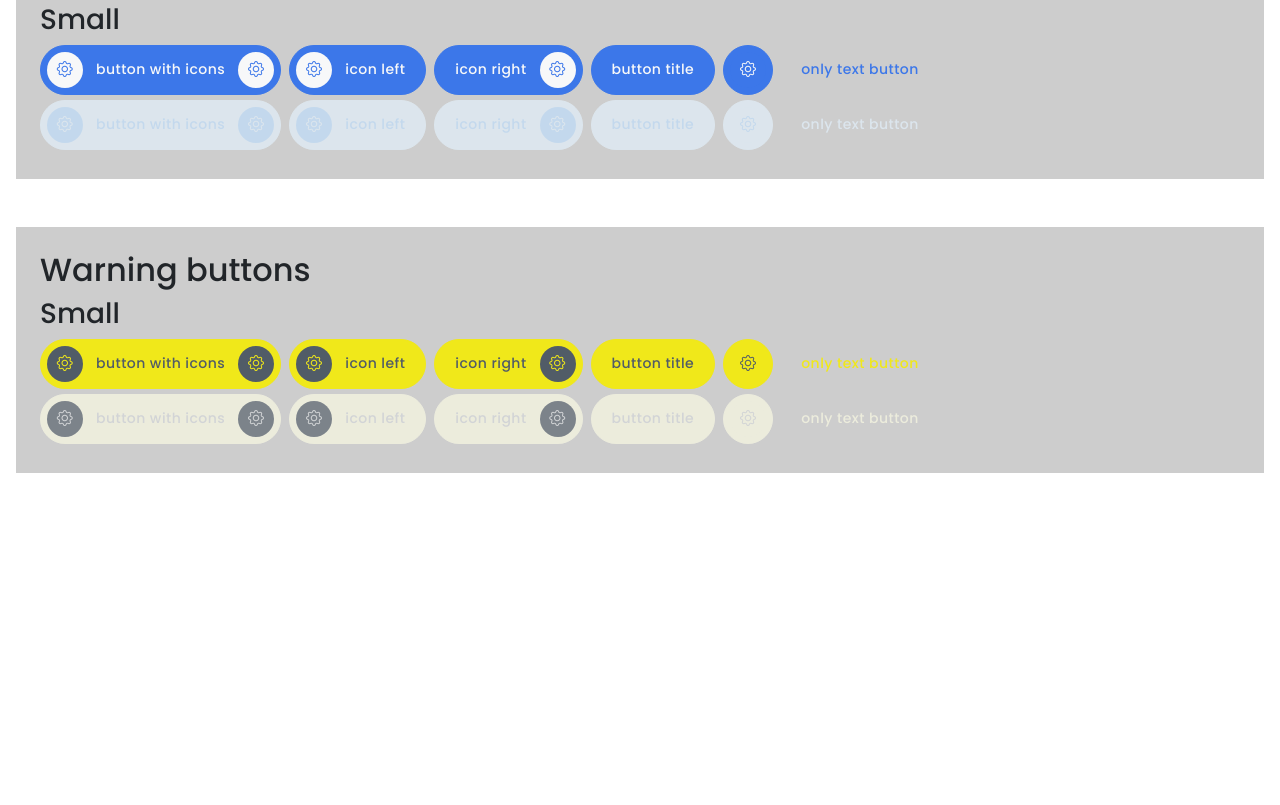
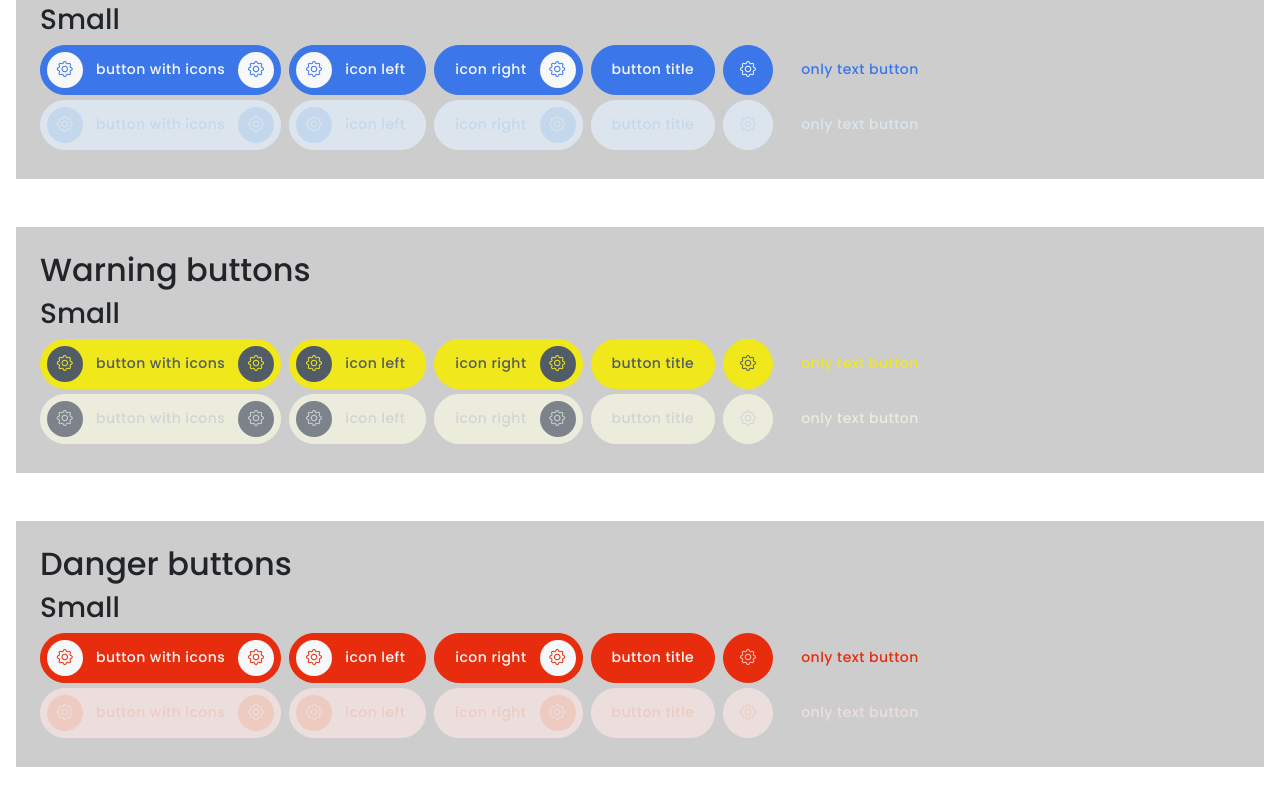
Before and after one commit to lelekann/forklift, a website: page buttons.html in a window 1280 px wide. Shown: the part 1278-2083 px from the top of the page. Before the commit the page ends 1815 px from the top, so only its background shows below. Drawn offline with nearby package versions, Linux system fonts and the light colour scheme.

Commit message:
fixed danger and danger disabled buttons

```diff
--- a/buttons.html
+++ b/buttons.html
@@ -480,5 +480,71 @@
         </div>
       </div>
     </section>
+
+    <section class="mb-5 p-4">
+      <h2>Danger buttons</h2>
+      <div>
+        <h3>Small</h3>
+        <div class="d-flex gap-2 justify-content">
+          <button class="btn btn-danger btn-sm">
+            <i class="bi bi-gear icon-left"></i>
+            <span class="btn-text">Button with icons</span>
+            <i class="bi bi-gear icon-right"></i>
+          </button>
+
+          <button class="btn btn-danger btn-sm">
+            <i class="bi bi-gear icon-left"></i>
+            <span class="btn-text">icon left</span>
+          </button>
+
+          <button class="btn btn-danger btn-sm">
+            <span class="btn-text">icon right</span>
+            <i class="bi bi-gear icon-right"></i>
+          </button>
+
+          <button class="btn btn-danger btn-sm">
+            <span class="btn-text">button title</span>
+          </button>
+
+          <button class="btn btn-danger btn-sm">
+            <i class="bi bi-gear icon-only"></i>
+          </button>
+
+          <button class="btn btn-danger only-text btn-sm">
+            <span class="btn-text">only text button</span>
+          </button>
+        </div>
+
+        <div class="d-flex gap-2 justify-content">
+          <button class="btn btn-danger btn-sm" disabled>
+            <i class="bi bi-gear icon-left"></i>
+            <span class="btn-text">button with icons</span>
+            <i class="bi bi-gear icon-right"></i>
+          </button>
+
+          <button class="btn btn-danger btn-sm" disabled>
+            <i class="bi bi-gear icon-left"></i>
+            <span class="btn-text">icon left</span>
+          </button>
+
+          <button class="btn btn-danger btn-sm" disabled>
+            <span class="btn-text">icon right</span>
+            <i class="bi bi-gear icon-right"></i>
+          </button>
+
+          <button class="btn btn-danger btn-sm" disabled>
+            <span class="btn-text">button title</span>
+          </button>
+
+          <button class="btn btn-danger btn-sm" disabled>
+            <i class="bi bi-gear icon-only"></i>
+          </button>
+
+          <button class="btn btn-sm btn-danger only-text" disabled>
+            <span class="btn-text">only text button</span>
+          </button>
+        </div>
+      </div>
+    </section>
   </body>
 </html>
--- a/scss/_buttons.scss
+++ b/scss/_buttons.scss
@@ -333,3 +333,63 @@
     }
   }
 }
+
+.btn-danger {
+  --bs-btn-color: #f7f8f9;
+  --bs-btn-bg: #e72d0d;
+  --bs-btn-border-color: #e72d0d;
+  --bs-btn-hover-color: #f7f8f9;
+  --bs-btn-hover-bg: #f53512;
+  --bs-btn-hover-border-color: #f53512;
+  --bs-btn-focus-shadow-rgb: 196, 38, 11;
+  --bs-btn-active-color: #f7f8f9;
+  --bs-btn-active-bg: #cf1900;
+  --bs-btn-active-border-color: #cf1900;
+  --bs-btn-active-shadow: inset 0 3px 5px rgba(0, 0, 0, 0.125);
+  --bs-btn-disabled-color: #ffcabb;
+  --bs-btn-disabled-bg: #fee8e7;
+  --bs-btn-disabled-border-color: #fee8e7;
+
+  .bi {
+    background-color: #f7f8f9;
+
+    &.icon-only {
+      color: #ffcabb;
+      background-color: transparent;
+
+      &:hover,
+      &:active {
+        color: #f7f8f9;
+      }
+    }
+  }
+
+  .bi,
+  &.only-text {
+    color: #e72d0d;
+
+    &:hover {
+      color: #f53512;
+    }
+
+    &:active {
+      color: #cf1900;
+    }
+
+    &:disabled {
+      color: #fee8e7;
+    }
+  }
+
+  &:disabled {
+    .bi {
+      color: #fee8e7;
+      background-color: #ffcabb;
+    }
+
+    .icon-only {
+      color: #ffcabb;
+      background-color: transparent;
+    }
+  }
+}
--- a/scss/_variables.scss
+++ b/scss/_variables.scss
@@ -9,7 +9,7 @@ $secondary: #fa8204;
 $success: #04c122;
 $info: #0091cf;
 $warning: #f0e81a;
-$danger: #cf1900;
+$danger: #e72d0d;
 $dark: #2f343a;
 $light: #f7f8f9;
 $white: #fff;
@@ -28,8 +28,8 @@ $custom-theme-colors: (
   "secondary-600": #ff9306,
   "secondary-800": #f47303,
   "secondary-900": #eb5901,
-  "primary-50":#E4F1FB,
-  "primary-100":#BDDBF5,
+  "primary-50": #e4f1fb,
+  "primary-100": #bddbf5,
 );
 
 $theme-colors: map-merge(
```
Also changed, not shown: scss/style.css, 1 other file.
